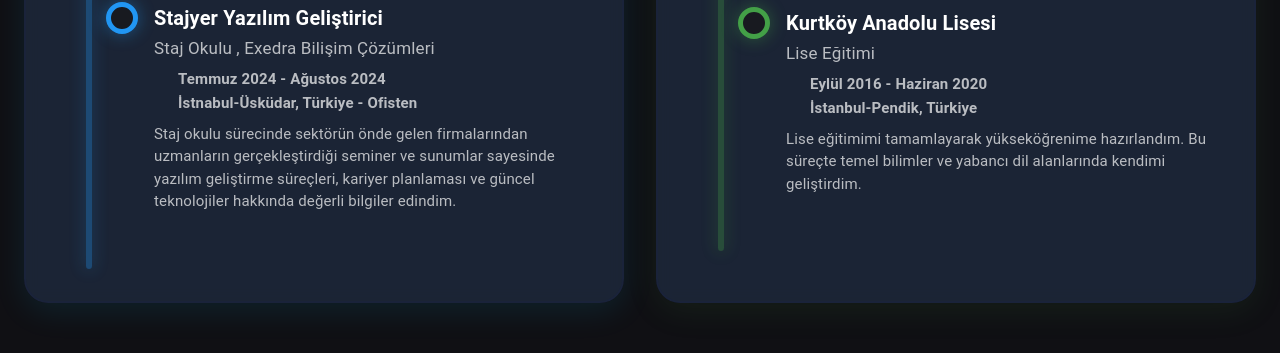
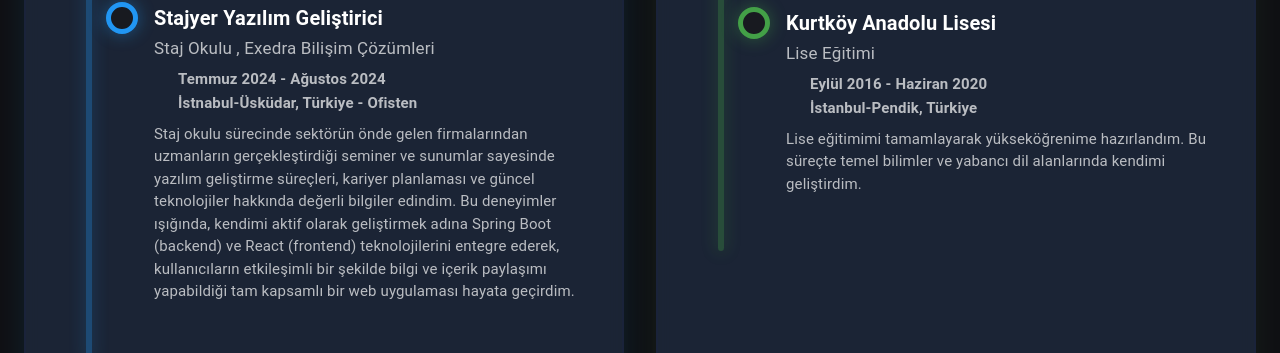
Before and after one commit to muhammetfisek/kisisel-sitem, a React (Vite) app in the folder mf_site/: page /yeteneklerim in a window 1280 px wide. Shown: the part 3098-3451 px from the top of the page. Built offline with nearby package versions, Linux system fonts and the light colour scheme; some icons are missing.

Commit message:
Deneyim bileşeninde staj sürecine dair açıklama güncellendi. Yeni açıklama, yazılım geliştirme süreçleri ve teknolojiler hakkında edinilen bilgilerin yanı sıra, Spring Boot ve React kullanarak geliştirilen etkileşimli web uygulamasını da içermektedir.

```diff
--- a/mf_site/src/deneyim/Deneyim.jsx
+++ b/mf_site/src/deneyim/Deneyim.jsx
@@ -22,7 +22,7 @@ const deneyimler = [
         company: "Staj Okulu , Exedra Bilişim Çözümleri",
         date: "Temmuz 2024 - Ağustos 2024",
         location: "İstnabul-Üsküdar, Türkiye - Ofisten",
-        description: "Staj okulu sürecinde sektörün önde gelen firmalarından uzmanların gerçekleştirdiği seminer ve sunumlar sayesinde yazılım geliştirme süreçleri, kariyer planlaması ve güncel teknolojiler hakkında değerli bilgiler edindim.",
+        description: "Staj okulu sürecinde sektörün önde gelen firmalarından uzmanların gerçekleştirdiği seminer ve sunumlar sayesinde yazılım geliştirme süreçleri, kariyer planlaması ve güncel teknolojiler hakkında değerli bilgiler edindim. Bu deneyimler ışığında, kendimi aktif olarak geliştirmek adına Spring Boot (backend) ve React (frontend) teknolojilerini entegre ederek, kullanıcıların etkileşimli bir şekilde bilgi ve içerik paylaşımı yapabildiği tam kapsamlı bir web uygulaması hayata geçirdim. ",
       },
 
 
```
